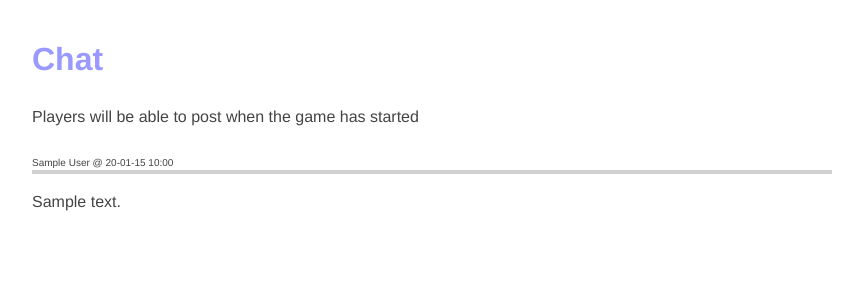
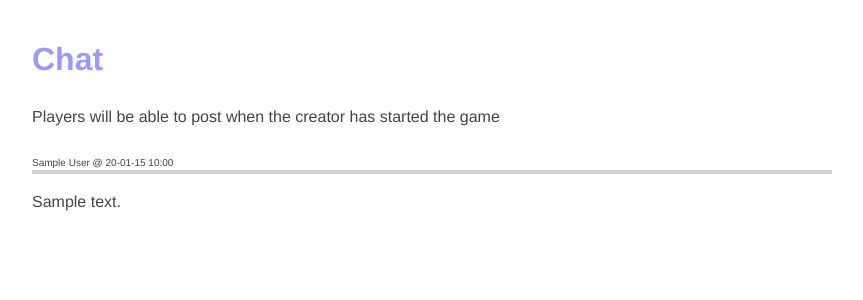
Before and after one commit to Patstrom/resistance, a Flask app: template templates/game_not_started.html in a window 1280 px wide. Shown: the part 274-574 px from the top of the page, without its empty margins (208-1071 px from the left). Run offline with Flask 2, Linux system fonts and the light colour scheme; the template is opened without the code that fills it: most values are stand-ins (such as "Sample title", 1, 10 or a date in 2020); parts of the project's set-up code (start-up, migrations or seed data) failed here and were passed over.

Commit message:
Clarify who starts the game

```diff
--- a/templates/game_not_started.html
+++ b/templates/game_not_started.html
@@ -29,7 +29,7 @@
 
     <div id=chat>
         <h1>Chat</h1>
-        <p>Players will be able to post when the game has started</p>
+        <p>Players will be able to post when the creator has started the game</p>
         <ul>
         {% for (author, post) in posts|sort(attribute='Posts.created_at', reverse=True) %}
             <li>
```
